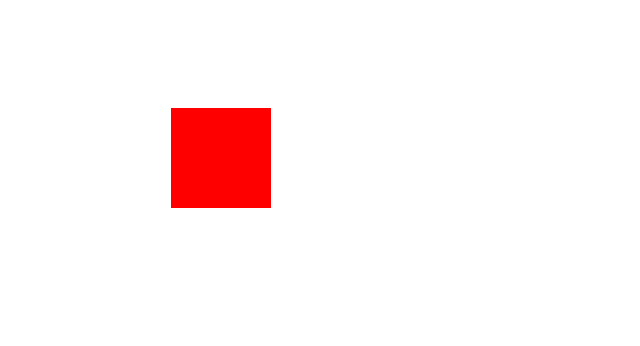
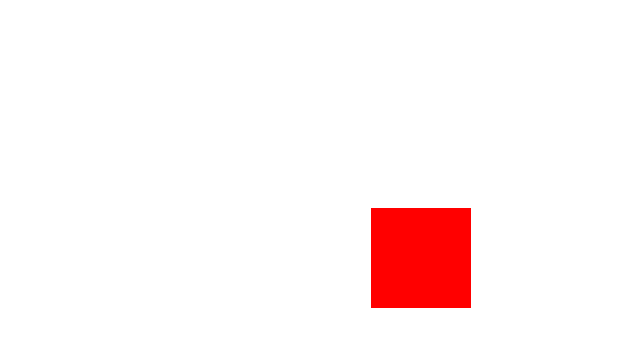
Before and after one commit to Digits88/cssTweener, a plain HTML site: page index.html in a window 1280 px wide. Shown: the whole page, without its empty margins (89-729 px from the left). Drawn offline with nearby package versions, Linux system fonts and the light colour scheme.

Commit message:
working, finally

```diff
--- a/index.html
+++ b/index.html
@@ -19,7 +19,7 @@ and open the template in the editor.
                 $(window).load(function() {
                     var elem = $('#box');
 
-                    Tweener.addTween(elem, { x:130, y: 150, time: 1, transition: 'linear', repeat: 'infinite' });
+                    Tweener.addTween(elem, { x:300, y: 200, time: 1, transition: 'linear', repeat: 1 });
 
                 });
             })(jQuery);
--- a/js/Transition.js
+++ b/js/Transition.js
@@ -55,6 +55,7 @@ var Transition = function(elem,obj) {
     var animation = false,
         animationstring = 'animation',
         translatestring = 'transform',
+        fillmodestring = 'animation-fill-mode'
         keyframeprefix = '',
         domPrefixes = 'Webkit Moz O ms Khtml'.split(' '),
         pfx  = '';
@@ -68,6 +69,7 @@ var Transition = function(elem,obj) {
                     pfx = domPrefixes[ i ];
                     animationstring = pfx + 'Animation';
                     translatestring = pfx + 'Transform';
+                    fillmodestring = pfx + 'AnimationFillMode';
                     keyframeprefix = '-' + pfx.toLowerCase() + '-';
                     animation = true;
                     break;
@@ -91,12 +93,7 @@ var Transition = function(elem,obj) {
 
             var str = animID + ' '+args.time+'s '+args.transition+' '+args.repeat;
 
-//            console.log(str);
 
-            _target.style[ animationstring ] = animID + ' '+args.time+'s '+args.transition+' '+args.repeat;
-            _target.style
-
-            console.dir(_target);
 
             var keyframes = '@' + keyframeprefix + 'keyframes ' + animID + ' { '+
                                 'from { top: '+ _target.offsetTop +'px; left: '+ _target.offsetLeft +'px; opacity: '+ _target.style.opacity +'; } '+
@@ -112,6 +109,17 @@ var Transition = function(elem,obj) {
                 s.innerHTML = keyframes;
                 document.getElementsByTagName( 'head' )[ 0 ].appendChild( s );
             }
+
+
+            //            console.log(str);
+//            _target.style[ fillmodestring ] = args.fillMode;
+
+            _target.style[ animationstring ] = animID + ' '+args.time+'s '+args.transition+' '+args.repeat + ' ' + args.fillMode;
+
+//            _target.style
+
+            console.dir(_target);
+
         }
     };
 
@@ -153,6 +161,10 @@ var Transition = function(elem,obj) {
             args.alpha = _target.style.opacity;
         }
 
+        if(typeof args.fillMode === "undefined") {
+            args.fillMode = 'forwards';
+        }
+
     };
 
     // works
```
